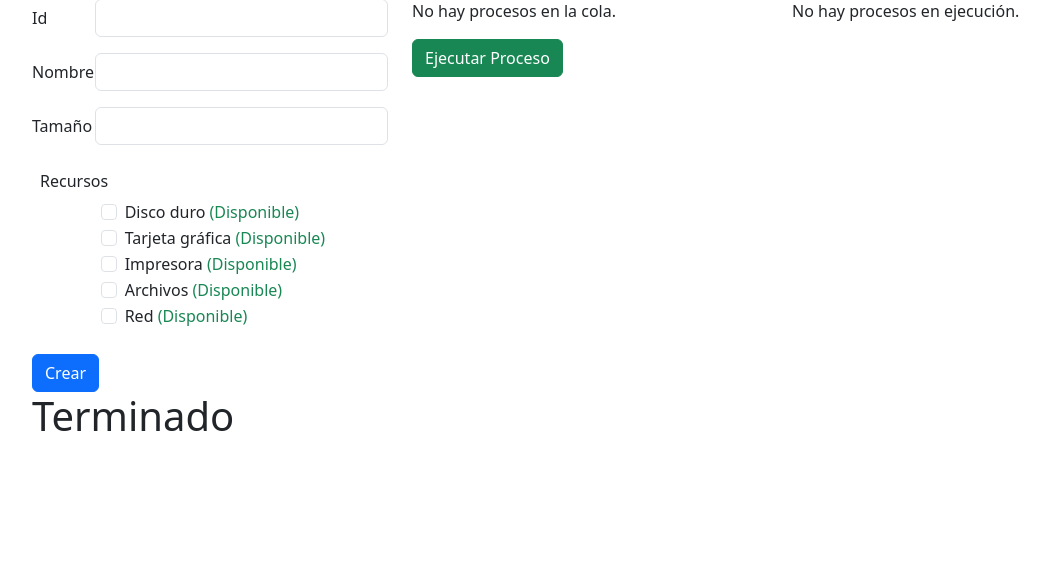
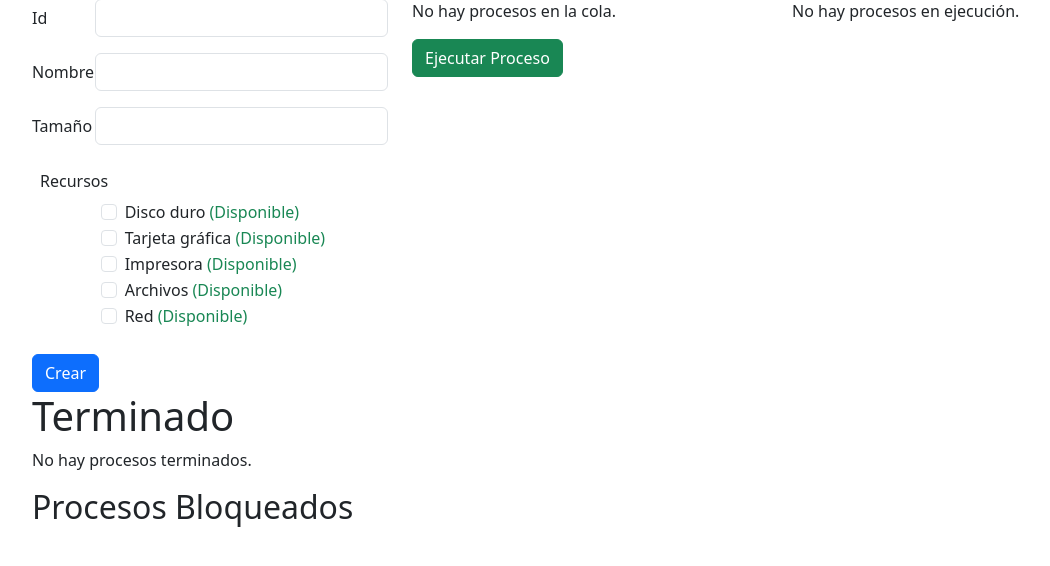
Before and after one commit to Fabian-Caro/Simulacion-S.O., a Flask app: page / in a window 1280 px wide. Shown: the part 57-623 px from the top of the page, without its empty margins (50-1100 px from the left). Run offline with Flask 3, Linux system fonts and the light colour scheme.

Commit message:
Nueva función: mostrar recursos bloqueados y finalizados

```diff
--- a/app.py
+++ b/app.py
@@ -23,7 +23,22 @@ recursos_libres = []
 
 @app.route('/', methods=['GET'])
 def index():
-    return render_template('index.html', procesos_listos=cola_listos, proceso_ejecucion=proceso_ejecucion, proceso_bloqueado=proceso_bloqueado, recursos=recursos, terminados=terminados)
+    bloqueados = {
+        'DiscoDuro': [proceso.get_nombre_proceso() for proceso in Bloqueados.recurso1],
+        'TarjetaGrafica': [proceso.get_nombre_proceso() for proceso in Bloqueados.recurso2],
+        'Impresora': [proceso.get_nombre_proceso() for proceso in Bloqueados.recurso3],
+        'Archivos': [proceso.get_nombre_proceso() for proceso in Bloqueados.recurso4],
+        'Red': [proceso.get_nombre_proceso() for proceso in Bloqueados.recurso5]
+    }
+
+    return render_template(
+        'index.html',
+        procesos_listos=cola_listos,
+        proceso_ejecucion=proceso_ejecucion,
+        proceso_bloqueado=proceso_bloqueado,
+        recursos=recursos,
+        terminados=terminados,
+        bloqueados=bloqueados)
 
 @app.route('/crear_proceso', methods=['POST'])
 def crear_proceso():
--- a/templates/index.html
+++ b/templates/index.html
@@ -60,7 +60,8 @@
                                 <label class="form-check-label" for="recurso{{ loop.index }}">
                                     {{ recurso.get_nombre_recurso() }}
                                     {% if recurso.get_proceso() %}
-                                            <span class="text-danger">(En uso: {{ recurso.get_proceso().get_nombre_proceso() }})</span>
+                                    <span class="text-danger">(En uso: {{ recurso.get_proceso().get_nombre_proceso()
+                                        }})</span>
                                     {% else %}
                                     <span class="text-success">(Disponible)</span>
                                     {% endif %}
@@ -131,16 +132,41 @@
             </div>
         </div>
         <div class="row">
-
-
-            <div class="col">
+            <div class="col-6">
                 <h1>Terminado</h1>
+                {% if terminados %}
+                <ul>
+                    {% for proceso in terminados %}
+                    <li>Nombre: {{ proceso.get_nombre_proceso() }}</li>
+                    {% endfor %}
+                </ul>
+                {% else %}
+                <p>No hay procesos terminados.</p>
+                {% endif %}
             </div>
         </div>
         <div class="row">
             <div class="col">
-                {% if proceso_bloqueado %}
-                <h1>Bloqueado</h1>
+                <h2>Procesos Bloqueados</h2>
+
+                {% if bloqueados.DiscoDuro %}
+                <p>Cola de bloqueados Disco Duro: {{ bloqueados.DiscoDuro }}</p>
+                {% endif %}
+
+                {% if bloqueados.TarjetaGrafica %}
+                <p>Cola de bloqueados Tarjeta Gráfica: {{ bloqueados.TarjetaGrafica }}</p>
+                {% endif %}
+
+                {% if bloqueados.Impresora %}
+                <p>Cola de bloqueados Impresora: {{ bloqueados.Impresora }}</p>
+                {% endif %}
+
+                {% if bloqueados.Archivos %}
+                <p>Cola de bloqueados Archivos: {{ bloqueados.Archivos }}</p>
+                {% endif %}
+
+                {% if bloqueados.Red %}
+                <p>Cola de bloqueados Red: {{ bloqueados.Red }}</p>
                 {% endif %}
             </div>
         </div>
```
Lines whose indentation alone changed are shown as unchanged.
